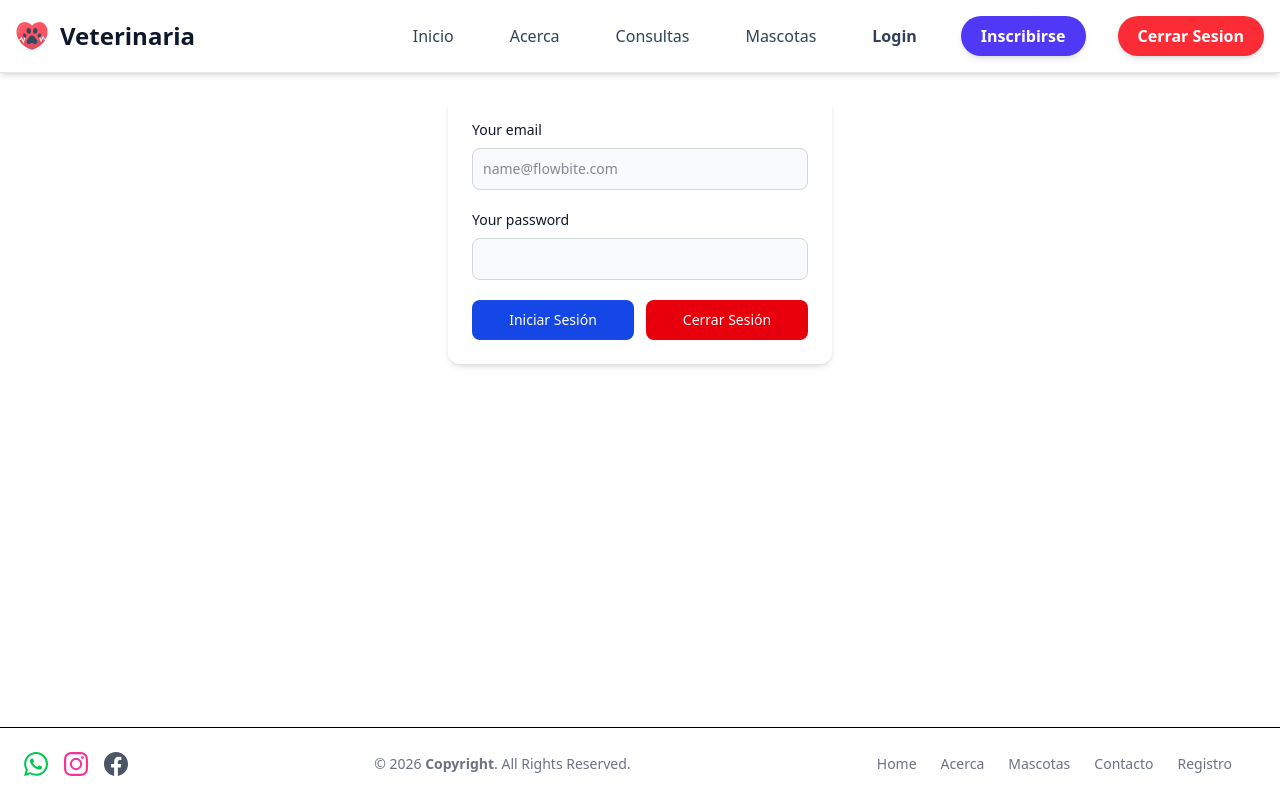
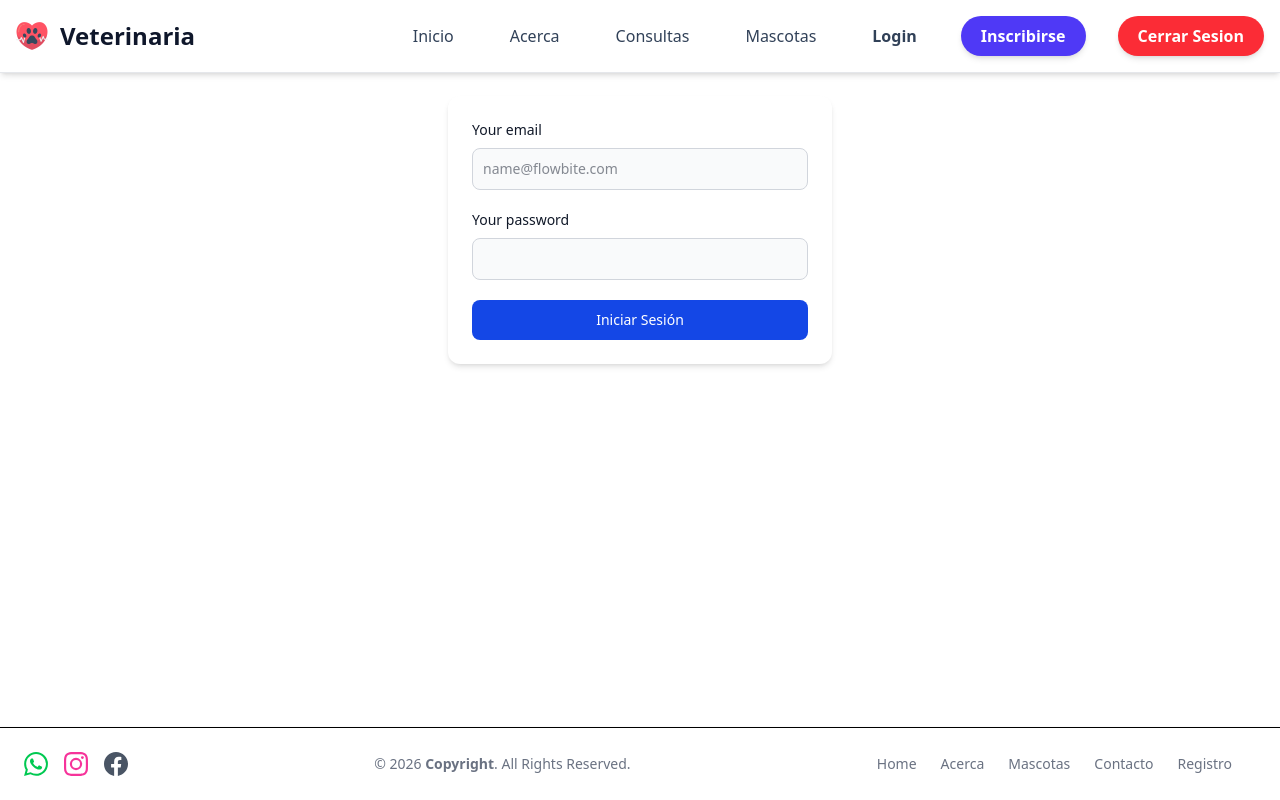
Before and after one commit to Dprssd4403/VeterinariaClase, an Angular app: page /login in a window 1280 px wide. Built offline with nearby package versions, Linux system fonts and the light colour scheme.

Commit message:
cambios en login2

```diff
--- a/src/app/features/login/login.html
+++ b/src/app/features/login/login.html
@@ -17,10 +17,5 @@
             class="text-white bg-blue-700 hover:bg-blue-800 focus:ring-4 focus:outline-none focus:ring-blue-300 font-medium rounded-lg text-sm flex-1 px-5 py-2.5 text-center dark:bg-blue-600 dark:hover:bg-blue-700 dark:focus:ring-blue-800 transition-colors">
             Iniciar Sesión
         </button>
-
-        <button (click)="cerrarSesion()" type="button"
-            class="text-white bg-red-600 hover:bg-red-700 focus:ring-4 focus:outline-none focus:ring-red-300 font-medium rounded-lg text-sm flex-1 px-5 py-2.5 text-center dark:bg-red-500 dark:hover:bg-red-600 dark:focus:ring-red-900 transition-colors">
-            Cerrar Sesión
-        </button>
     </div>
 </form>
--- a/src/app/features/login/login.ts
+++ b/src/app/features/login/login.ts
@@ -27,9 +27,4 @@ export class Login {
       }
     });
   }
-
-  cerrarSesion() {
-    this.servicioAuth.logout();
-    alert('Sesión cerrada correctamente');
-  }
 }
```
